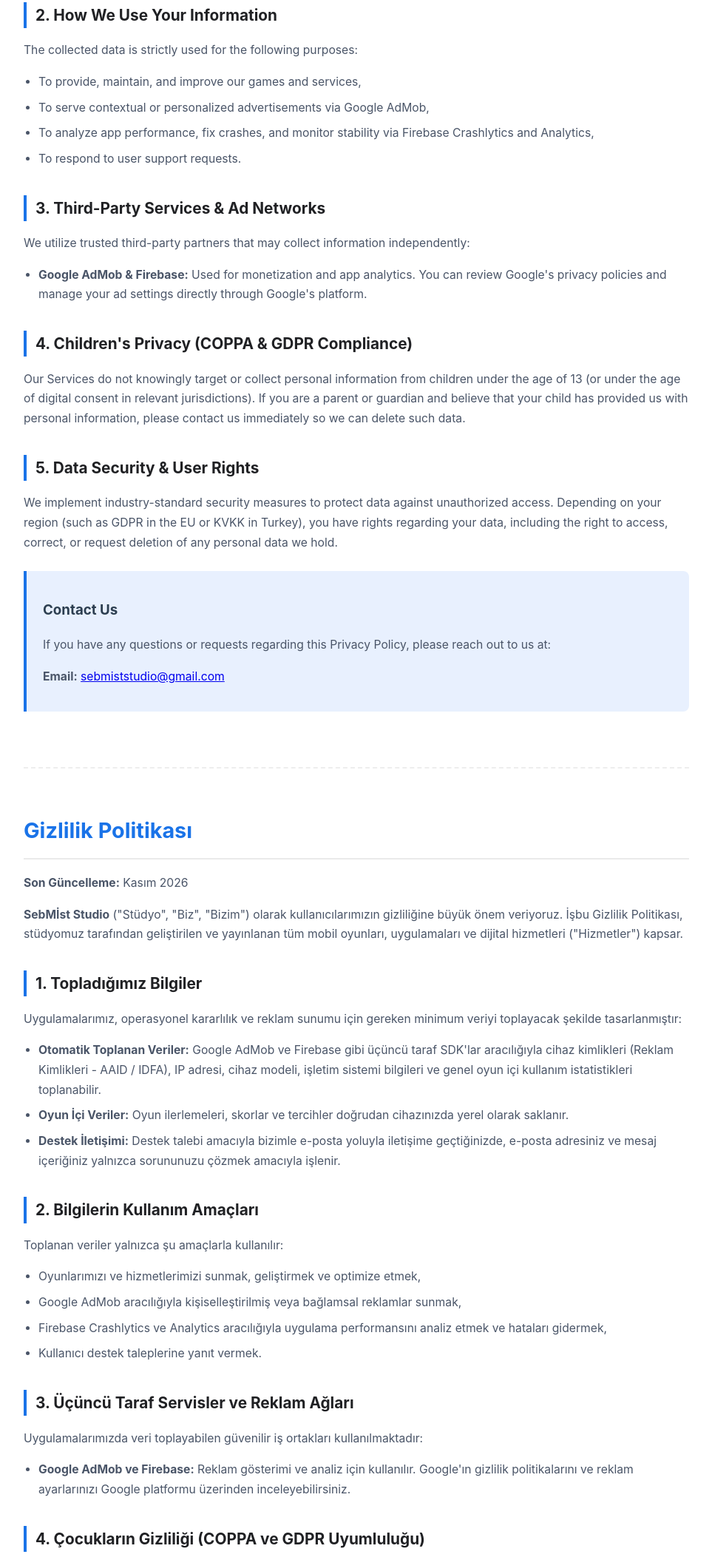
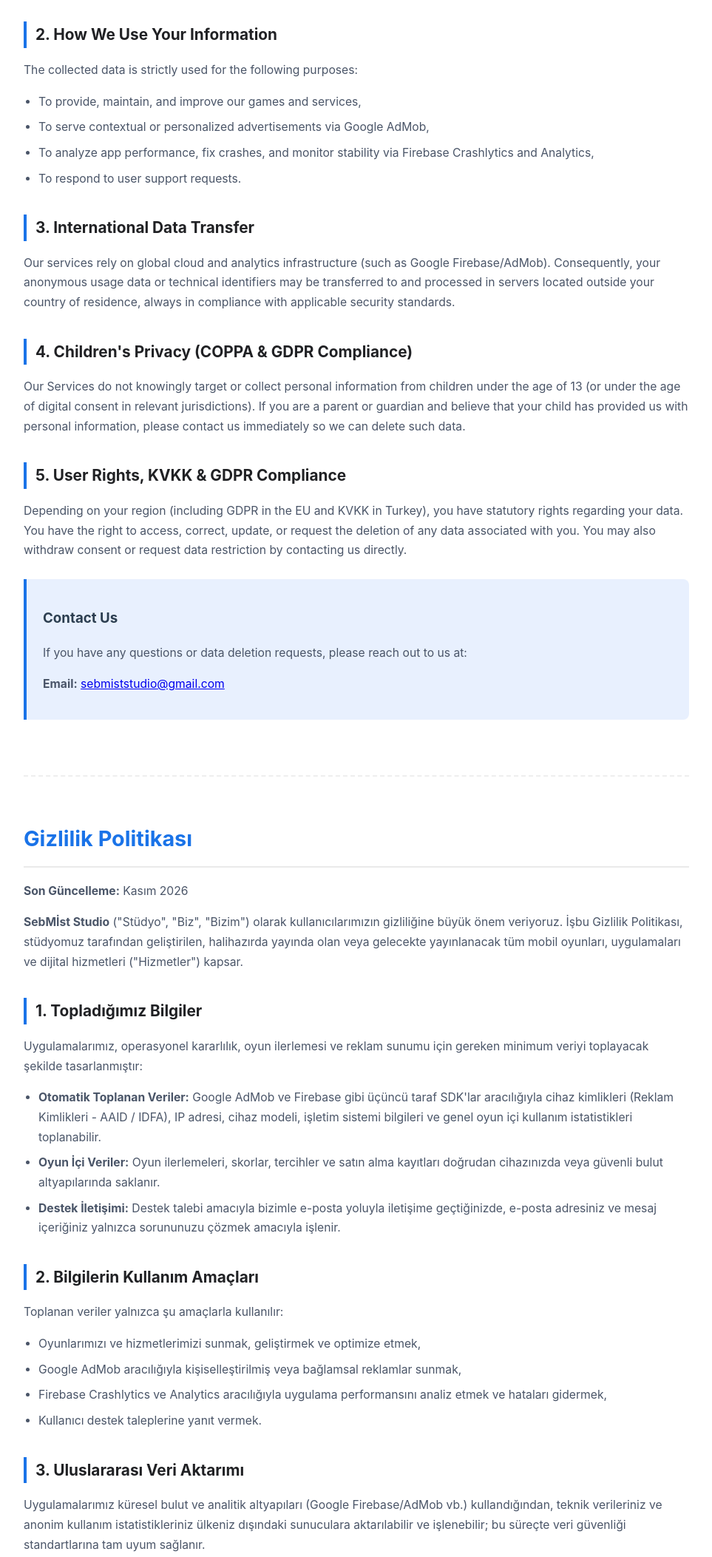
Before and after one commit to serata3434-prog/blockglass-site, a plain HTML site: page index.html in a window 1280 px wide. Shown: the part 649-2754 px from the top of the page at 74% size, without its empty margins (158-1121 px from the left). Drawn offline with Linux system fonts and the light colour scheme.

Commit message:
Update index.html

```diff
--- a/index.html
+++ b/index.html
@@ -25,13 +25,13 @@
         <h1>Privacy Policy</h1>
         <p><strong>Last Updated:</strong> November 2026</p>
 
-        <p>At <strong>SebMİst Studio</strong> ("Studio", "We", "Our"), we respect and protect the privacy of our users. This Privacy Policy governs all mobile games, applications, and digital services ("Services") developed and published by our studio across all platforms.</p>
+        <p>At <strong>SebMİst Studio</strong> ("Studio", "We", "Our"), we respect and protect the privacy of our users. This Privacy Policy governs all mobile games, applications, and digital services ("Services") currently published or to be published in the future by our studio across all platforms.</p>
 
         <h2>1. Information We Collect</h2>
-        <p>Our applications are designed to collect minimal data necessary for operational stability and advertising:</p>
+        <p>Our applications are designed to collect minimal data necessary for operational stability, user progress synchronization, and advertising:</p>
         <ul>
             <li><strong>Automatically Collected Data:</strong> Through third-party SDKs (such as Google AdMob and Firebase), we may collect device identifiers (such as Advertising IDs - AAID / IDFA), IP addresses, device models, operating system details, and general in-game usage metrics.</li>
-            <li><strong>In-Game Data:</strong> Game progress, scores, and preferences are stored locally on your device or synced securely through standard cloud mechanisms where applicable.</li>
+            <li><strong>In-Game Data:</strong> Game progress, scores, preferences, and purchases are stored locally on your device or synced securely through standard cloud mechanisms where applicable.</li>
             <li><strong>Support Communications:</strong> If you contact us via email for support, we collect your email address and message contents solely to resolve your inquiry.</li>
         </ul>
 
@@ -44,21 +44,18 @@
             <li>To respond to user support requests.</li>
         </ul>
 
-        <h2>3. Third-Party Services & Ad Networks</h2>
-        <p>We utilize trusted third-party partners that may collect information independently:</p>
-        <ul>
-            <li><strong>Google AdMob & Firebase:</strong> Used for monetization and app analytics. You can review Google's privacy policies and manage your ad settings directly through Google's platform.</li>
-        </ul>
+        <h2>3. International Data Transfer</h2>
+        <p>Our services rely on global cloud and analytics infrastructure (such as Google Firebase/AdMob). Consequently, your anonymous usage data or technical identifiers may be transferred to and processed in servers located outside your country of residence, always in compliance with applicable security standards.</p>
 
         <h2>4. Children's Privacy (COPPA & GDPR Compliance)</h2>
         <p>Our Services do not knowingly target or collect personal information from children under the age of 13 (or under the age of digital consent in relevant jurisdictions). If you are a parent or guardian and believe that your child has provided us with personal information, please contact us immediately so we can delete such data.</p>
 
-        <h2>5. Data Security & User Rights</h2>
-        <p>We implement industry-standard security measures to protect data against unauthorized access. Depending on your region (such as GDPR in the EU or KVKK in Turkey), you have rights regarding your data, including the right to access, correct, or request deletion of any personal data we hold.</p>
+        <h2>5. User Rights, KVKK & GDPR Compliance</h2>
+        <p>Depending on your region (including GDPR in the EU and KVKK in Turkey), you have statutory rights regarding your data. You have the right to access, correct, update, or request the deletion of any data associated with you. You may also withdraw consent or request data restriction by contacting us directly.</p>
 
         <div class="contact-box">
             <h3>Contact Us</h3>
-            <p>If you have any questions or requests regarding this Privacy Policy, please reach out to us at:</p>
+            <p>If you have any questions or data deletion requests, please reach out to us at:</p>
             <p><strong>Email:</strong> <a href="mailto:sebmiststudio@gmail.com">sebmiststudio@gmail.com</a></p>
         </div>
     </div>
@@ -68,13 +65,13 @@
         <h1>Gizlilik Politikası</h1>
         <p><strong>Son Güncelleme:</strong> Kasım 2026</p>
 
-        <p><strong>SebMİst Studio</strong> ("Stüdyo", "Biz", "Bizim") olarak kullanıcılarımızın gizliliğine büyük önem veriyoruz. İşbu Gizlilik Politikası, stüdyomuz tarafından geliştirilen ve yayınlanan tüm mobil oyunları, uygulamaları ve dijital hizmetleri ("Hizmetler") kapsar.</p>
+        <p><strong>SebMİst Studio</strong> ("Stüdyo", "Biz", "Bizim") olarak kullanıcılarımızın gizliliğine büyük önem veriyoruz. İşbu Gizlilik Politikası, stüdyomuz tarafından geliştirilen, halihazırda yayında olan veya gelecekte yayınlanacak tüm mobil oyunları, uygulamaları ve dijital hizmetleri ("Hizmetler") kapsar.</p>
 
         <h2>1. Topladığımız Bilgiler</h2>
-        <p>Uygulamalarımız, operasyonel kararlılık ve reklam sunumu için gereken minimum veriyi toplayacak şekilde tasarlanmıştır:</p>
+        <p>Uygulamalarımız, operasyonel kararlılık, oyun ilerlemesi ve reklam sunumu için gereken minimum veriyi toplayacak şekilde tasarlanmıştır:</p>
         <ul>
             <li><strong>Otomatik Toplanan Veriler:</strong> Google AdMob ve Firebase gibi üçüncü taraf SDK'lar aracılığıyla cihaz kimlikleri (Reklam Kimlikleri - AAID / IDFA), IP adresi, cihaz modeli, işletim sistemi bilgileri ve genel oyun içi kullanım istatistikleri toplanabilir.</li>
-            <li><strong>Oyun İçi Veriler:</strong> Oyun ilerlemeleri, skorlar ve tercihler doğrudan cihazınızda yerel olarak saklanır.</li>
+            <li><strong>Oyun İçi Veriler:</strong> Oyun ilerlemeleri, skorlar, tercihler ve satın alma kayıtları doğrudan cihazınızda veya güvenli bulut altyapılarında saklanır.</li>
             <li><strong>Destek İletişimi:</strong> Destek talebi amacıyla bizimle e-posta yoluyla iletişime geçtiğinizde, e-posta adresiniz ve mesaj içeriğiniz yalnızca sorununuzu çözmek amacıyla işlenir.</li>
         </ul>
 
@@ -87,21 +84,18 @@
             <li>Kullanıcı destek taleplerine yanıt vermek.</li>
         </ul>
 
-        <h2>3. Üçüncü Taraf Servisler ve Reklam Ağları</h2>
-        <p>Uygulamalarımızda veri toplayabilen güvenilir iş ortakları kullanılmaktadır:</p>
-        <ul>
-            <li><strong>Google AdMob ve Firebase:</strong> Reklam gösterimi ve analiz için kullanılır. Google'ın gizlilik politikalarını ve reklam ayarlarınızı Google platformu üzerinden inceleyebilirsiniz.</li>
-        </ul>
+        <h2>3. Uluslararası Veri Aktarımı</h2>
+        <p>Uygulamalarımız küresel bulut ve analitik altyapıları (Google Firebase/AdMob vb.) kullandığından, teknik verileriniz ve anonim kullanım istatistikleriniz ülkeniz dışındaki sunuculara aktarılabilir ve işlenebilir; bu süreçte veri güvenliği standartlarına tam uyum sağlanır.</p>
 
         <h2>4. Çocukların Gizliliği (COPPA ve GDPR Uyumluluğu)</h2>
         <p>Hizmetlerimiz, 13 yaş altı çocuklardan (veya ilgili yargı bölgelerindeki dijital rıza yaş sınırının altındakilerden) bilerek kişisel veri toplamaz. Bir ebeveyn veya vasi iseniz ve çocuğunuzun bize veri sağladığını düşünüyorsanız, verilerin silinmesi için bizimle iletişime geçebilirsiniz.</p>
 
-        <h2>5. Veri Güvenliği ve Haklarınız</h2>
-        <p>Verilerinizi korumak için endüstri standardı güvenlik önlemleri almaktayız. GDPR veya KVKK gibi yasal düzenlemeler kapsamında verilerinize erişme, düzeltme veya silinmesini talep etme haklarına sahipsiniz.</p>
+        <h2>5. Kullanıcı Hakları, KVKK ve GDPR</h2>
+        <p>Türkiye'deki KVKK ve Avrupa Birliği GDPR düzenlemeleri başta olmak üzere, yasal haklarınız kapsamında verilerinize erişme, düzeltme, güncelleme veya silinmesini talep etme hakkına sahipsiniz. Veri silme veya bilgi talepleriniz için bizimle doğrudan iletişime geçebilirsiniz.</p>
 
         <div class="contact-box">
             <h3>İletişim</h3>
-            <p>Bu Gizlilik Politikası ile ilgili her türlü soru veya talebiniz için bizimle şu adresten iletişime geçebilirsiniz:</p>
+            <p>Gizlilik Politikası veya veri silme talepleriniz için bizimle şu adresten iletişime geçebilirsiniz:</p>
             <p><strong>E-posta:</strong> <a href="mailto:sebmiststudio@gmail.com">sebmiststudio@gmail.com</a></p>
         </div>
     </div>
```
